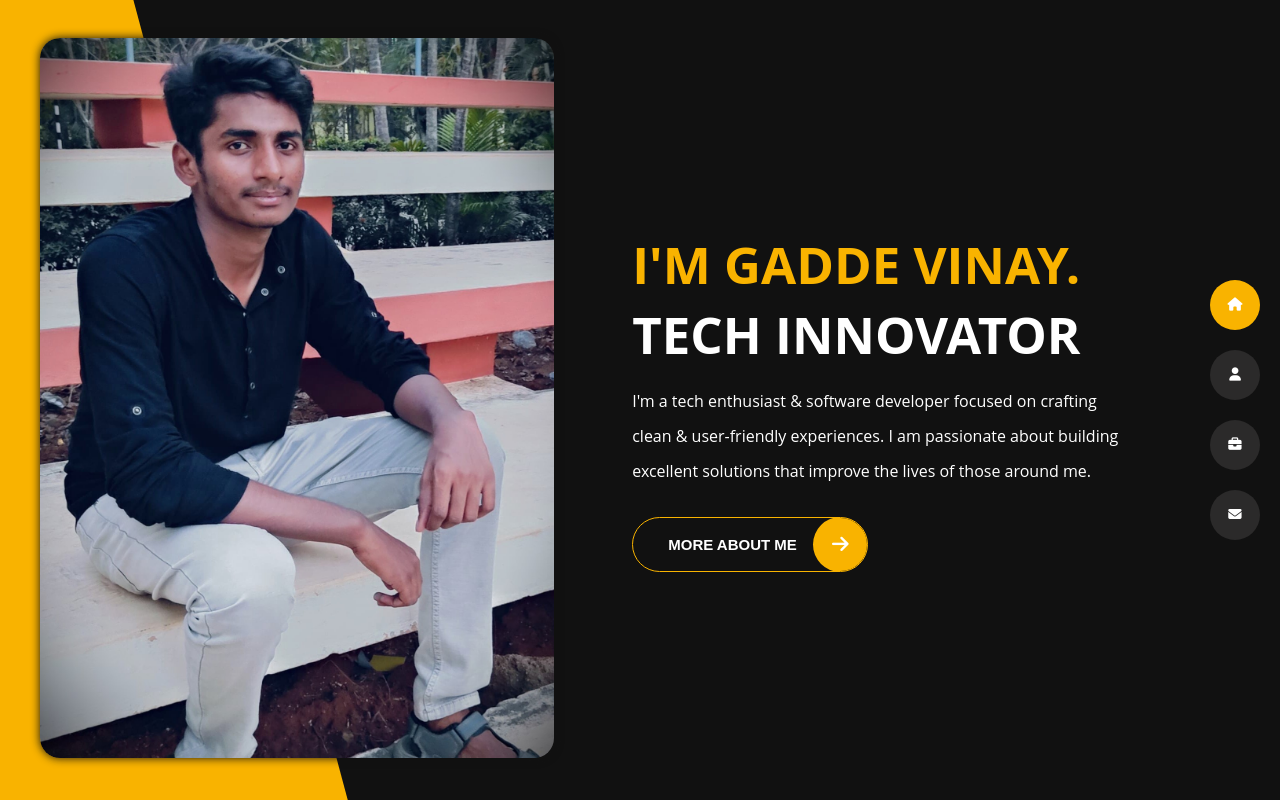
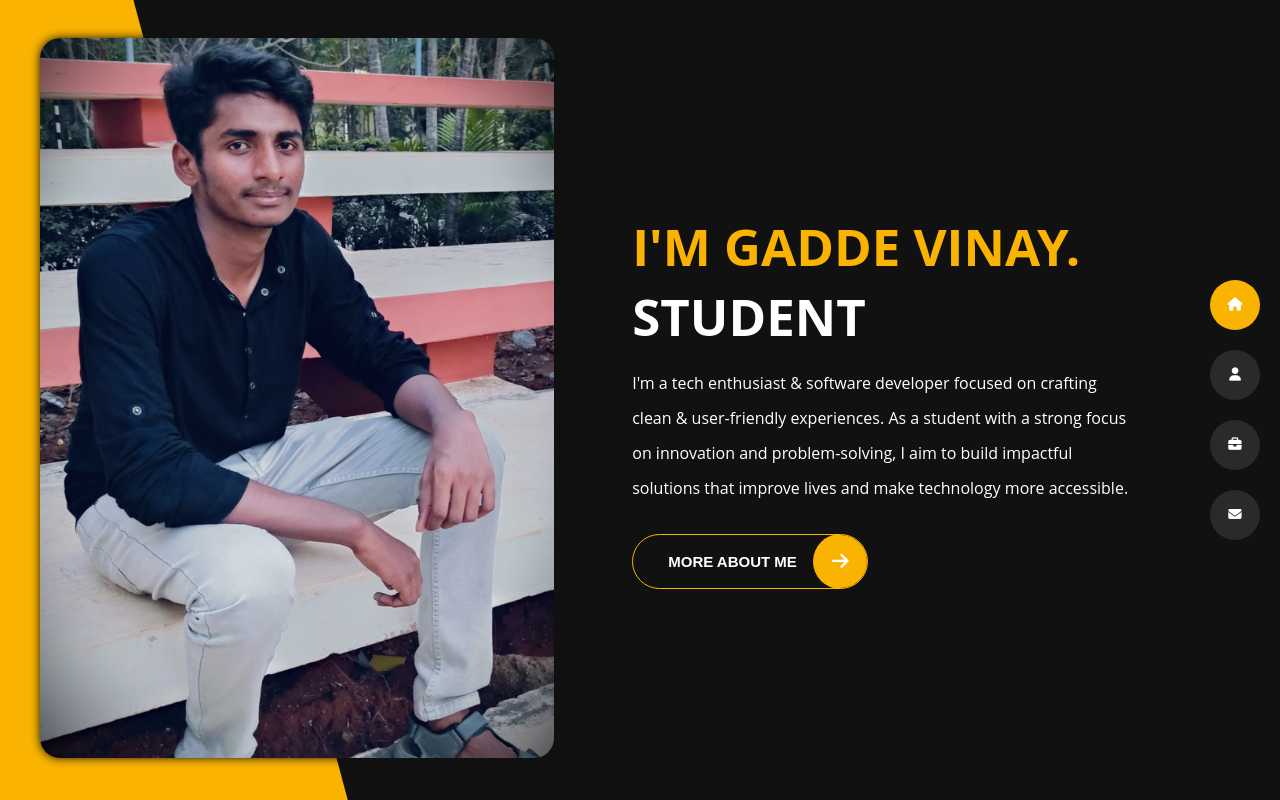
Before and after one commit to gaddevinay/PORTFOLIO, a plain HTML site: page index.html in a window 1280 px wide. Drawn offline with nearby package versions, Linux system fonts and the light colour scheme.

Commit message:
Update index.html

```diff
--- a/index.html
+++ b/index.html
@@ -29,12 +29,11 @@
                     </div>
                     <div class="hero-content">
                         <h2 class="hero-subtitle"><span class="highlight">I'M GADDE VINAY.</span></h2>
-                        <h1 class="hero-title">TECH INNOVATOR</h1>
+                        <h1 class="hero-title">STUDENT</h1>
                         <p class="hero-description">
                             I'm a tech enthusiast & software developer focused on crafting clean & user-friendly
                             experiences.
-                            I am passionate about building excellent solutions that improve the lives of those around
-                            me.
+                            As a student with a strong focus on innovation and problem-solving, I aim to build impactful solutions that improve lives and make technology more accessible.
                         </p>
                         <button class="cta-button" id="abt-btn">MORE ABOUT ME <span
                                 class="button-arrow fa fa-arrow-right"></span></button>
```
